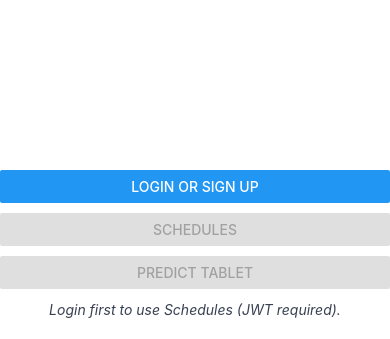
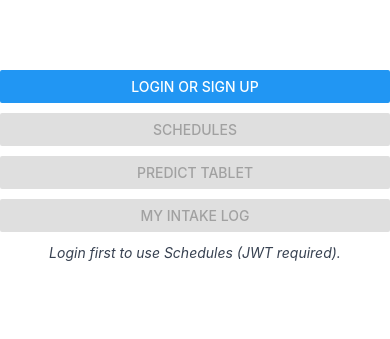
Before and after one commit to Josh-Thompson2222/FinalYearProject, a React Native app in the folder tabletClassification/: screen / in a window 390 px wide. Shown: the part 464-803 px from the top of the page. Built offline with nearby package versions, Linux system fonts and the light colour scheme.

Commit message:
Navigation for IntakeLog screen

```diff
--- a/tabletClassification/App.js
+++ b/tabletClassification/App.js
@@ -7,6 +7,7 @@ import HomeScreen from "./screens/HomeScreen";
 import AuthScreen from "./screens/AuthScreen";
 import SchedulesStack from "./screens/SchedulesStack";
 import PredictionScreen from "./screens/PredictionScreen";
+import IntakeLogScreen from "./screens/IntakeLogScreen";
 
 const Stack = createNativeStackNavigator();
 
@@ -33,6 +34,11 @@ export default function App() {
         <Stack.Screen name="Prediction" options={{ title: "Tablet Prediction screen" }}>
           {(props) => <PredictionScreen {...props} token={token} />}
         </Stack.Screen>
+
+        <Stack.Screen name="IntakeLog" options={{ title: "Intake Log" }}>
+          {(props) => <IntakeLogScreen {...props} token={token} />}
+        </Stack.Screen>
+
       </Stack.Navigator>
     </NavigationContainer>
   );
--- a/tabletClassification/screens/HomeScreen.js
+++ b/tabletClassification/screens/HomeScreen.js
@@ -18,14 +18,13 @@ export default function HomeScreen({ navigation, token, setToken }) {
         <Button title="Login or Sign Up" onPress={() => navigation.navigate("Auth")} />
 
         <Button
-          title="Schedules"
-          onPress={() => navigation.navigate("Schedules")}
-          disabled={!token}
-        />
+          title="Schedules" onPress={() => navigation.navigate("Schedules")} disabled={!token} />
 
         {token ? <Button title="Logout" onPress={logout} color="#b91c1c" /> : null}
 
         <Button title="Predict Tablet" onPress={() => navigation.navigate("Prediction")} disabled={!token} />
+
+        <Button title="My Intake Log" onPress={() => navigation.navigate("IntakeLog")} disabled={!token} />
       </View>
 
       {!token ? (
@@ -40,14 +39,7 @@ export default function HomeScreen({ navigation, token, setToken }) {
 const styles = StyleSheet.create({
   container: { flex: 1, padding: 16, backgroundColor: "#fff", gap: 12 },
   title: { fontSize: 22, fontWeight: "700", color: "#111827", textAlign: "center", marginTop: 20 },
-  homeImage: {
-    width: "100%",
-    height: 250,
-    borderRadius: 12,
-    resizeMode: "cover",
-    alignSelf: "center",
-    marginTop: 50,
-  },
-  group: { gap: 10, marginTop: 200 },
+  homeImage: { width: "100%", height: 250, borderRadius: 12, resizeMode: "cover", alignSelf: "center", marginTop: 50 },
+  group: { gap: 10, marginTop: 100 },
   note: { color: "#374151", fontStyle: "italic", textAlign: "center" },
 });
```
